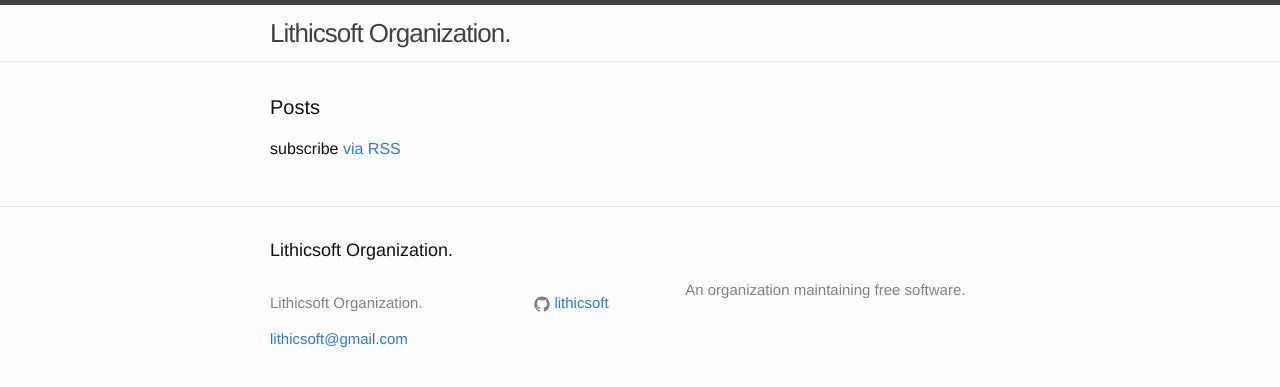
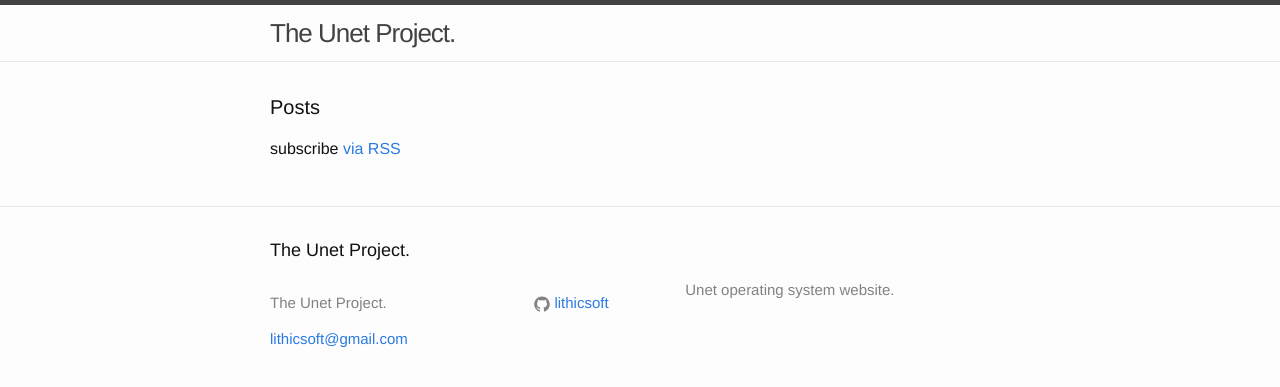
Before and after one commit to Lithicsoft/Unet, a Jekyll site: the page built from index.html, in a window 1280 px wide. Shown: the top 387 px of the page. Built offline with Jekyll 4.4.1, drawn with Linux system fonts in a browser that asks for light colours.

Commit message:
Update _config.yml

```diff
--- a/_config.yml
+++ b/_config.yml
@@ -1,9 +1,9 @@
 # Site settings.
-title: Lithicsoft Organization.
+title: The Unet Project.
 email: lithicsoft@gmail.com
 description: >
-    An organization maintaining free software.
-baseurl: "" # the subpath of your site, e.g. /blog
+    Unet operating system website.
+baseurl: "/Unet" # the subpath of your site, e.g. /blog
 url: "https://lithicsoft.github.io/"
 github_username: lithicsoft
 
```
